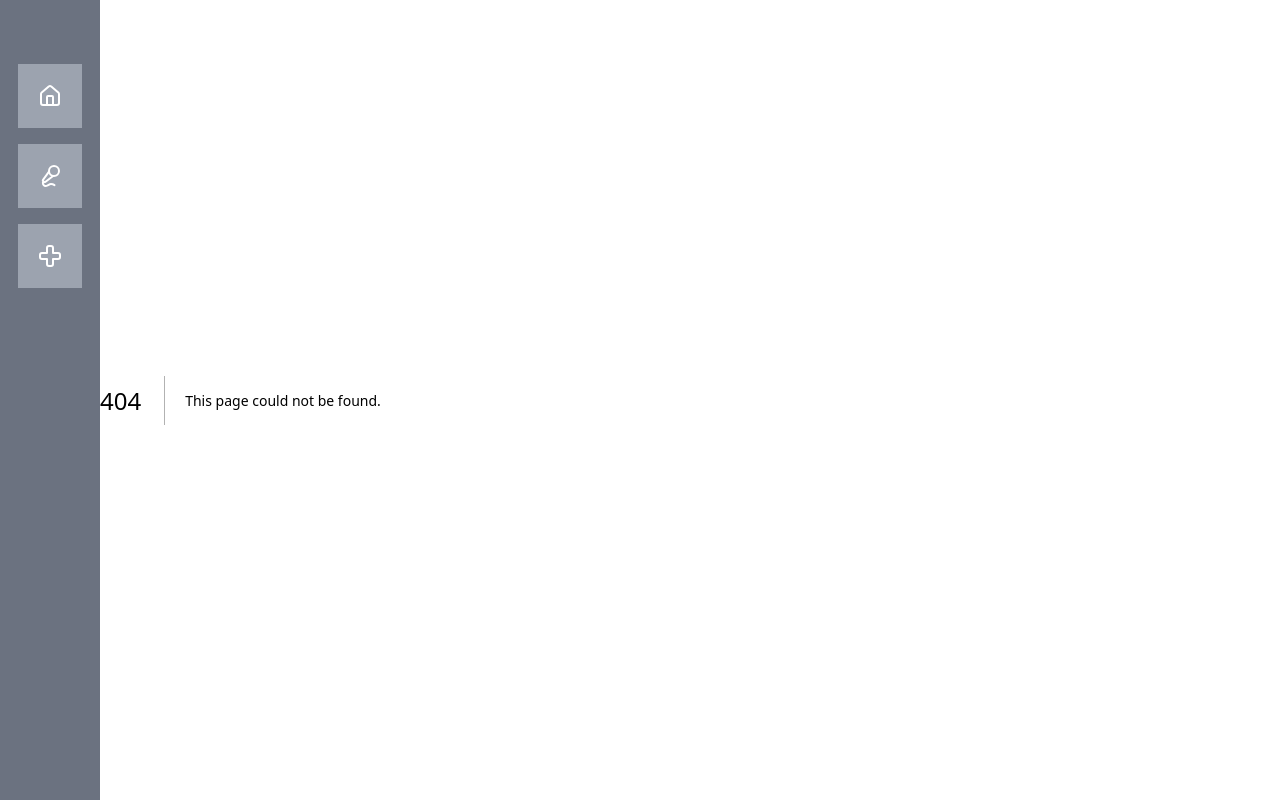
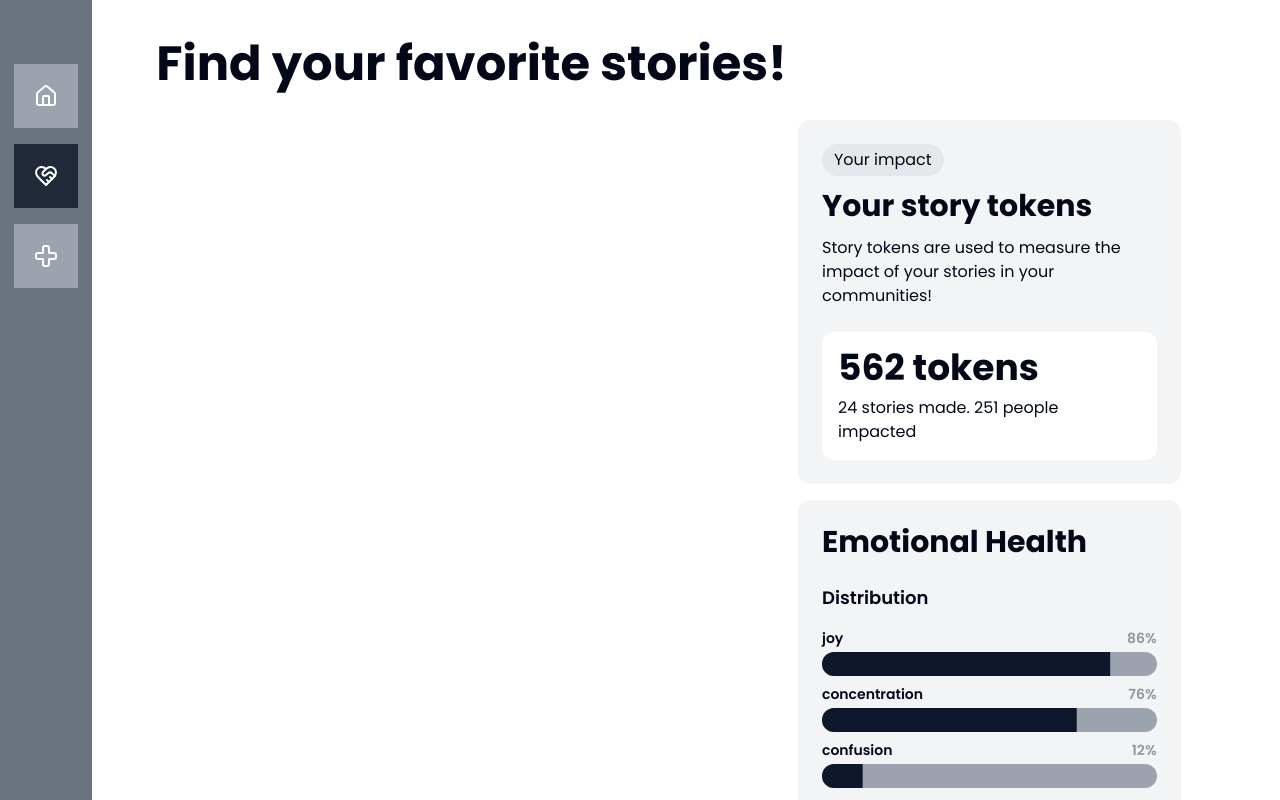
Before and after one commit to IdkwhatImD0ing/DoggoAI, a Next.js app in the folder client/: page /community in a window 1280 px wide. Before the commit this address had no page. Shown: the top 800 px of the page. Built offline with nearby package versions, Linux system fonts and the light colour scheme.

Commit message:
feat: scaffold community page

```diff
--- /dev/null
+++ b/client/src/app/community/page.tsx
@@ -0,0 +1,165 @@
+import { HoverEffect } from "@/components/ui/card-hover-effect";
+import { HoverBorderGradient } from "@/components/ui/hover-border-gradient";
+import { Sparkles } from "lucide-react";
+import { Progress } from "@/components/ui/progress";
+
+const STORIES = [
+    {
+        id: 1,
+        title: "Cows in the field",
+        tags: ["wallah", "inshallah"],
+        link: "k3v.in",
+    },
+    {
+        id: 2,
+        title: "Cows in the field",
+        tags: ["wallah", "inshallah"],
+        link: "k3v.in",
+    },
+    {
+        id: 3,
+        title: "Cows in the field",
+        tags: ["wallah", "inshallah"],
+        link: "k3v.in",
+    },
+    {
+        id: 4,
+        title: "Cows in the field",
+        tags: ["wallah", "inshallah"],
+        link: "k3v.in",
+    },
+    {
+        id: 5,
+        title: "Cows in the field",
+        tags: ["wallah", "inshallah"],
+        link: "k3v.in",
+    },
+];
+
+const EMOTIONS = [
+    {
+        emotion: "joy",
+        value: 86,
+    },
+    {
+        emotion: "concentration",
+        value: 76,
+    },
+    {
+        emotion: "confusion",
+        value: 12,
+    },
+];
+
+const Page = () => {
+    return (
+        <div className="w-full overflow-auto pl-16 pr-8 pt-10">
+            <div className="space-y-2">
+                <h1 className="text-5xl font-bold">
+                    Find your favorite stories!
+                </h1>
+            </div>
+
+            <div className="flex flex-row space-x-12 pt-8">
+                <div className="max-h-fit w-full space-y-4">
+                    {/* <div className="flex-between rounded-lg border-4 border-dashed border-gray-400 bg-gray-400 bg-clip-padding p-6">
+                        <div className="flex h-full flex-col justify-between space-y-12 pt-4">
+                            <h3 className="text-4xl font-bold">
+                                Create a new story!
+                            </h3>
+
+                            <HoverBorderGradient
+                                className="flex-center w-60 space-x-2 py-4 text-2xl"
+                                duration={0.1}
+                            >
+                                <Sparkles /> <p>make magic</p>
+                            </HoverBorderGradient>
+                        </div>
+                        <img src="/bear.svg" />
+                    </div>
+
+                    <div className="space-y-2 rounded-xl bg-gray-100 p-6">
+                        <h4 className="px-2 text-2xl font-bold">
+                            Your Stories
+                        </h4>
+                        <HoverEffect items={STORIES} className="py-0" />
+                    </div>
+
+                    <div className="space-y-2 rounded-xl bg-gray-100 p-6">
+                        <h4 className="px-2 text-2xl font-bold">Your Words</h4>
+                        <HoverEffect items={STORIES} className="py-0" />
+                    </div> */}
+                </div>
+
+                <div className="w-[450px] min-w-[450px] space-y-4">
+                    {/*Contains statistical */}
+                    <div className="max-w-[85%] space-y-6 rounded-xl bg-gray-100 p-6">
+                        <div className="space-y-3">
+                            <div className="w-fit rounded-full bg-gray-200 px-3 py-1">
+                                Your impact
+                            </div>
+                            <div className="space-y-3">
+                                <p className="text-3xl font-bold">
+                                    Your story tokens
+                                </p>
+                                <p>
+                                    Story tokens are used to measure the impact
+                                    of your stories in your communities!
+                                </p>
+                            </div>
+                        </div>
+
+                        <div className="space-y-2 rounded-xl bg-white p-4">
+                            <p className="text-4xl font-bold">562 tokens</p>
+                            <p>24 stories made. 251 people impacted</p>
+                        </div>
+                    </div>
+
+                    <div className="max-w-[85%] space-y-6 rounded-xl bg-gray-100 p-6">
+                        <div className="text-3xl font-bold">
+                            Emotional Health
+                        </div>
+
+                        <div className="space-y-12">
+                            <div className="space-y-4">
+                                <p className="text-lg font-semibold">
+                                    Distribution
+                                </p>
+                                <div className="space-y-2">
+                                    {EMOTIONS.map((item) => (
+                                        <div className="space-y-1">
+                                            <div className="flex-between w-full">
+                                                <p className="text-sm font-semibold">
+                                                    {item.emotion}
+                                                </p>
+                                                <p className="text-sm font-semibold opacity-40">
+                                                    {item.value}%
+                                                </p>
+                                            </div>
+                                            <Progress
+                                                value={item.value}
+                                                className="h-6 bg-gray-400"
+                                            />
+                                        </div>
+                                    ))}
+                                </div>
+                            </div>
+
+                            <div className="space-y-4">
+                                <p className="text-lg font-semibold">
+                                    Attention
+                                </p>
+
+                                <div className="flex-center h-[350px] rounded-xl bg-gray-400">
+                                    chart
+                                </div>
+                            </div>
+                        </div>
+                    </div>
+                </div>
+            </div>
+        </div>
+    );
+};
+
+export default Page;
--- a/client/src/components/Navbar.tsx
+++ b/client/src/components/Navbar.tsx
@@ -1,7 +1,7 @@
 "use client";
 
 import React from "react";
-import { Home, Mic2, Cross } from "lucide-react";
+import { Home, Cross, HeartHandshake } from "lucide-react";
 import { useRouter, usePathname } from "next/navigation";
 import { cn } from "@/lib/utils";
 
@@ -13,8 +13,8 @@ const LINKS = [
     },
     {
         id: 2,
-        icon: Mic2,
-        link: "/live",
+        icon: HeartHandshake,
+        link: "/community",
     },
     {
         id: 3,
```
